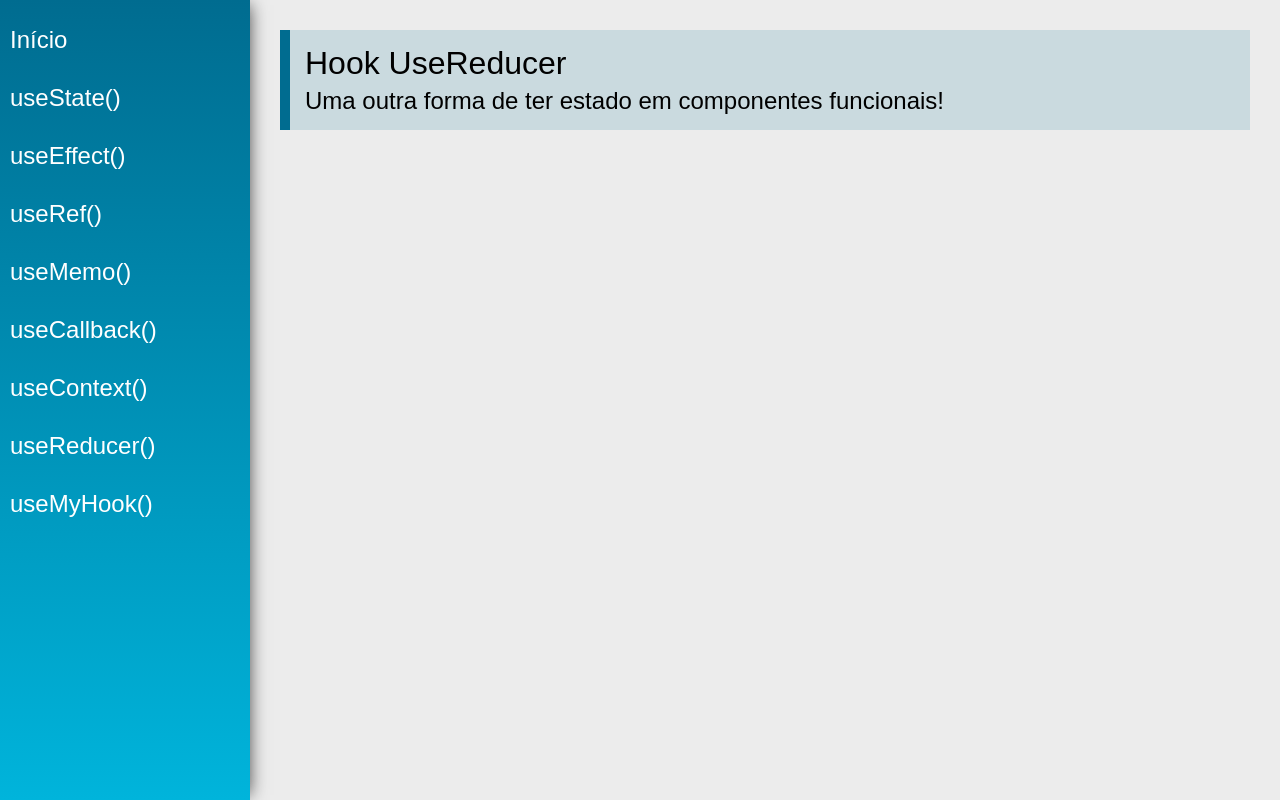
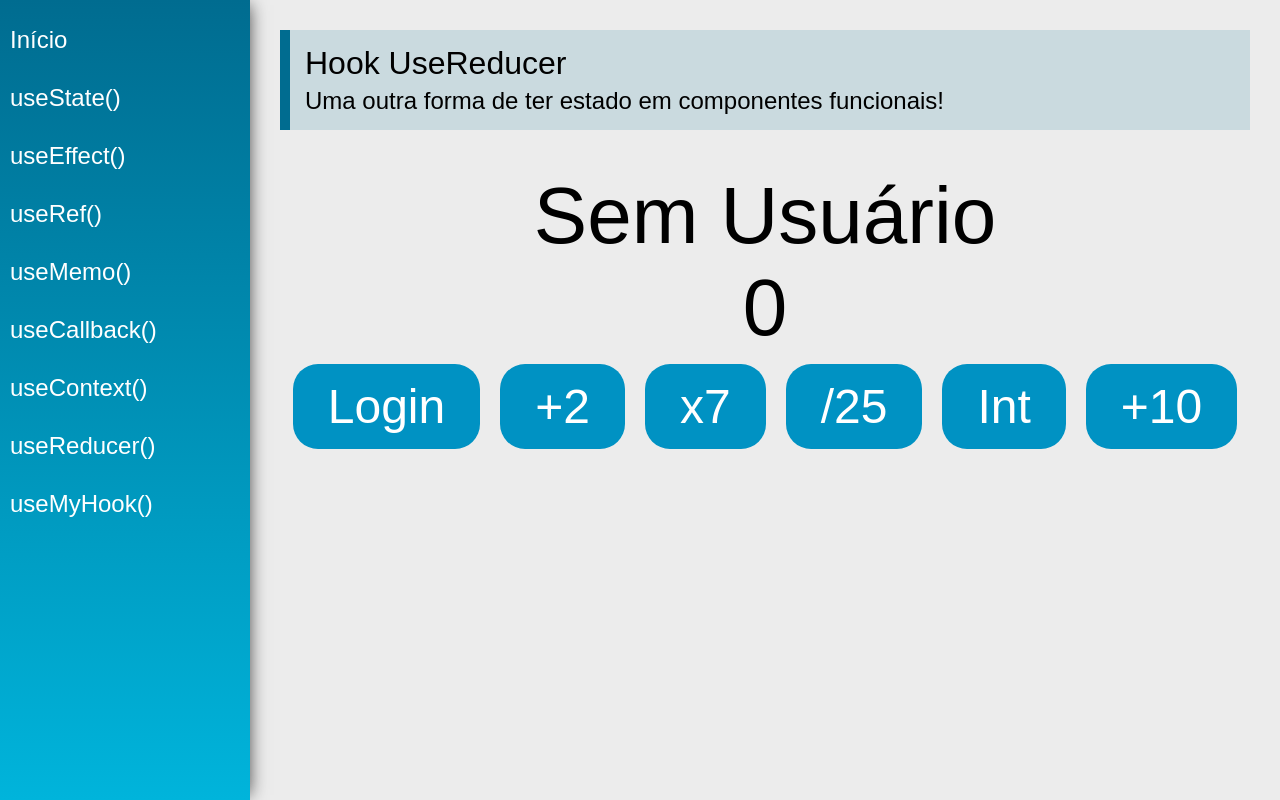
Before and after one commit to JosiMacGyver/react-hooks, a React (Create React App) app: page /useReducer in a window 1280 px wide. Built offline with nearby package versions, Linux system fonts and the light colour scheme.

Commit message:
refatorando useReducer

```diff
--- /dev/null
+++ b/src/store/actions/index.js
@@ -0,0 +1,7 @@
+import { numberAdd2 } from "./number";
+import { login } from "./user";
+
+export{
+    numberAdd2,
+    login
+}
--- /dev/null
+++ b/src/store/actions/number.js
@@ -0,0 +1,3 @@
+ export function numberAdd2(dispatch) {
+    dispatch({type: 'numberAdd2'})
+ }
--- /dev/null
+++ b/src/store/actions/user.js
@@ -0,0 +1,3 @@
+export function login(dispatch, name) {
+    dispatch({ type:'login', payload: name})
+}
--- /dev/null
+++ b/src/store/index.js
@@ -0,0 +1,13 @@
+import reducer from "./reducers"
+
+const initialState = {
+    cart: [],
+    products: [],
+    user: null,
+    number: 0
+}
+
+export {
+    initialState,
+    reducer,
+}
--- /dev/null
+++ b/src/store/reducers/index.js
@@ -0,0 +1,8 @@
+import numberReducer from './number'
+import userReducer from './user'
+
+export default function reducer(state, action) {
+    let newState = numberReducer(state, action)
+    return userReducer(newState, action)
+
+}
--- /dev/null
+++ b/src/store/reducers/number.js
@@ -0,0 +1,16 @@
+export default function numberReducer(state, action) {
+    switch (action.type) {
+        case 'numberAdd2':
+            return { ...state, number: state.number + 2 }
+        case 'numberMulti7':
+            return { ...state, number: state.number * 7 }
+        case 'numberDiv25':
+            return { ...state, number: state.number / 25 }
+        case 'numberInt':
+            return { ...state, number: parseInt(state.number) }
+        case 'numberAddN':
+            return { ...state, number: state.number + action.payload }
+        default:
+            return state
+    }
+}
--- /dev/null
+++ b/src/store/reducers/user.js
@@ -0,0 +1,9 @@
+export default function userReducer(state, action){
+    switch (action.type) {
+        case 'login':
+            return { ...state, user: { name: action.payload } }
+        default:
+            return state
+    }
+
+}
--- a/src/views/examples/UseReducer.jsx
+++ b/src/views/examples/UseReducer.jsx
@@ -1,15 +1,70 @@
-import React from 'react'
+import React, { useReducer } from 'react'
 import PageTitle from '../../components/layout/PageTitle'
 
+import { initialState, reducer } from '../../store'
+import { login, numberAdd2 } from '../../store/actions'
+
+//initial state e function passada para store/index.js
+
 const UseReducer = (props) => {
+
+    const [state, dispatch] = useReducer(reducer, initialState)
+
     return (
         <div className="UseReducer">
             <PageTitle
                 title="Hook UseReducer"
                 subtitle="Uma outra forma de ter estado em componentes funcionais!"
             />
+            <div className="center">
+
+                {state.user ?
+                    <span className="text">
+                        {state.user.name}
+                    </span>
+                    :
+                    <span className="text">
+                        Sem Usuário
+                    </span>
+                }
+
+                <span className="text">
+                    {state.number}
+                </span>
+                <div>
+                    <button
+                        className="btn"
+                        onClick={() => login(dispatch, 'Josi')}>
+                        Login
+                    </button>
+                    <button
+                        className="btn"
+                        onClick={() => numberAdd2(dispatch)}>
+                        +2
+                    </button>
+                    <button
+                        className="btn"
+                        onClick={() => dispatch({ type: 'numberMulti7' })}>
+                        x7
+                    </button>
+                    <button
+                        className="btn"
+                        onClick={() => dispatch({ type: 'numberDiv25' })}>
+                        /25
+                    </button>
+                    <button
+                        className="btn"
+                        onClick={() => dispatch({ type: 'numberInt' })}>
+                        Int
+                    </button>
+                    <button
+                        className="btn"
+                        onClick={() => dispatch({ type: 'numberAddN', payload: +10 })}>
+                        +10
+                    </button>
+                </div>
+            </div>
         </div>
     )
 }
-
 export default UseReducer
```
